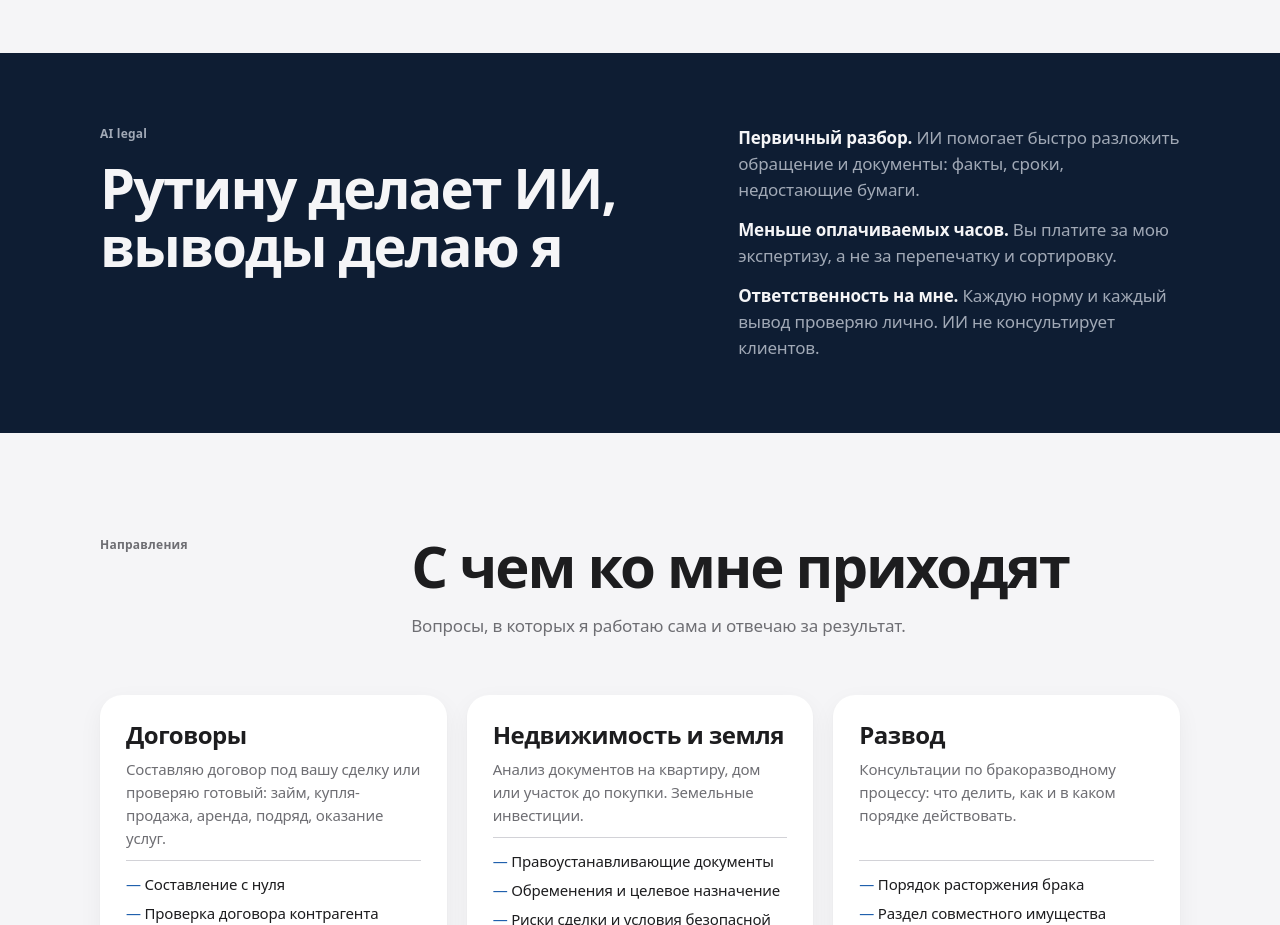
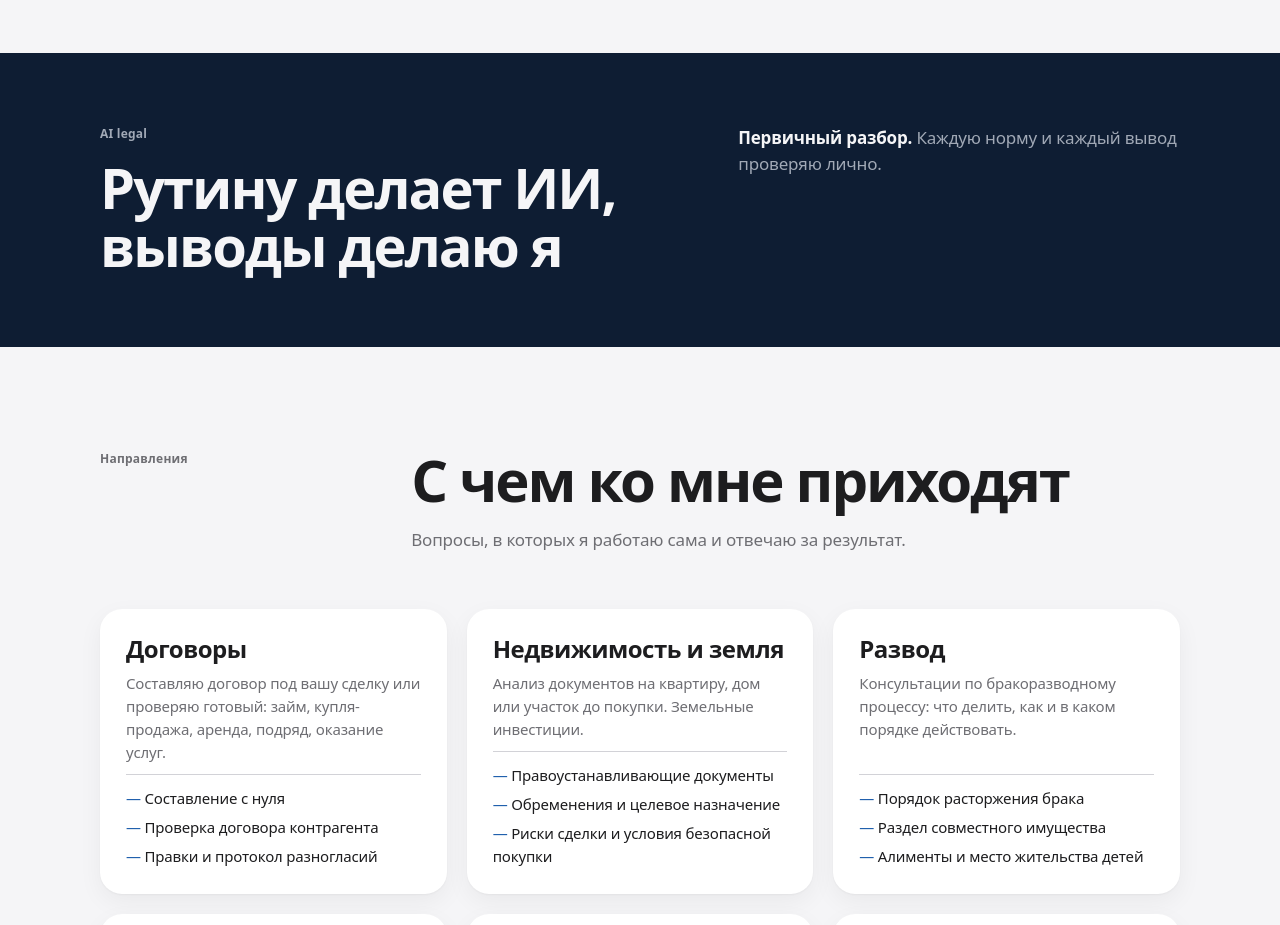
Before and after one commit to slegaldep7725-crypto/saule, a website: page index.html in a window 1280 px wide. Shown: the part 3440-4365 px from the top of the page. Drawn offline with Linux system fonts and the light colour scheme.

Commit message:
AI legal: короткий текст
Co-Authored-By: Claude Opus 5.5 <noreply@anthropic.com>
Claude-Session: https://claude.ai/code/session_012LtW73Ha579mn7axoR94fT

```diff
--- a/index.html
+++ b/index.html
@@ -550,9 +550,7 @@ input:focus,textarea:focus,select:focus{outline:0;box-shadow:0 0 0 3px color-mix
         <blockquote>Рутину делает ИИ,<br>выводы делаю я</blockquote>
       </div>
       <div class="ai-points">
-        <p><b>Первичный разбор.</b> ИИ помогает быстро разложить обращение и документы: факты, сроки, недостающие бумаги.</p>
-        <p><b>Меньше оплачиваемых часов.</b> Вы платите за мою экспертизу, а не за перепечатку и сортировку.</p>
-        <p><b>Ответственность на мне.</b> Каждую норму и каждый вывод проверяю лично. ИИ не консультирует клиентов.</p>
+        <p><b>Первичный разбор.</b> Каждую норму и каждый вывод проверяю лично.</p>
       </div>
     </div>
   </section>
```
